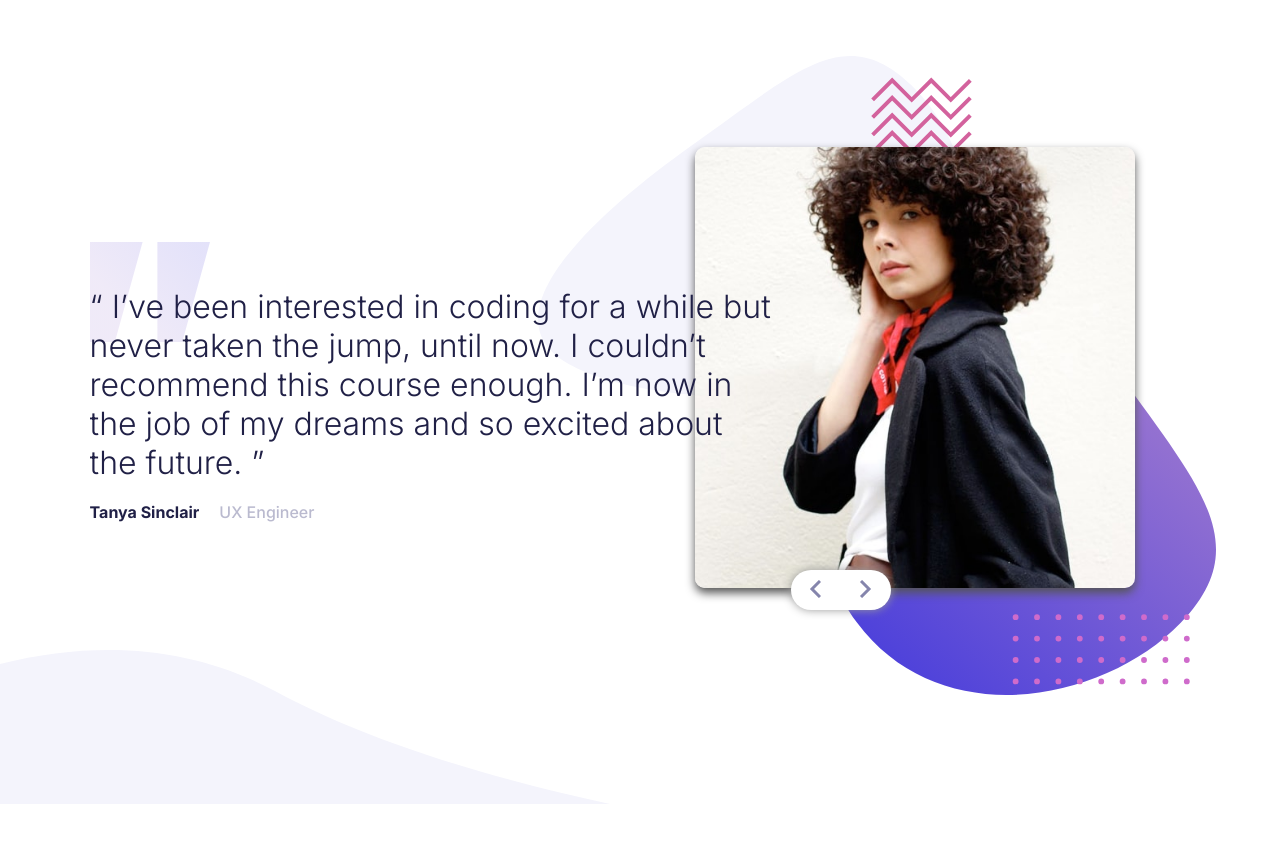
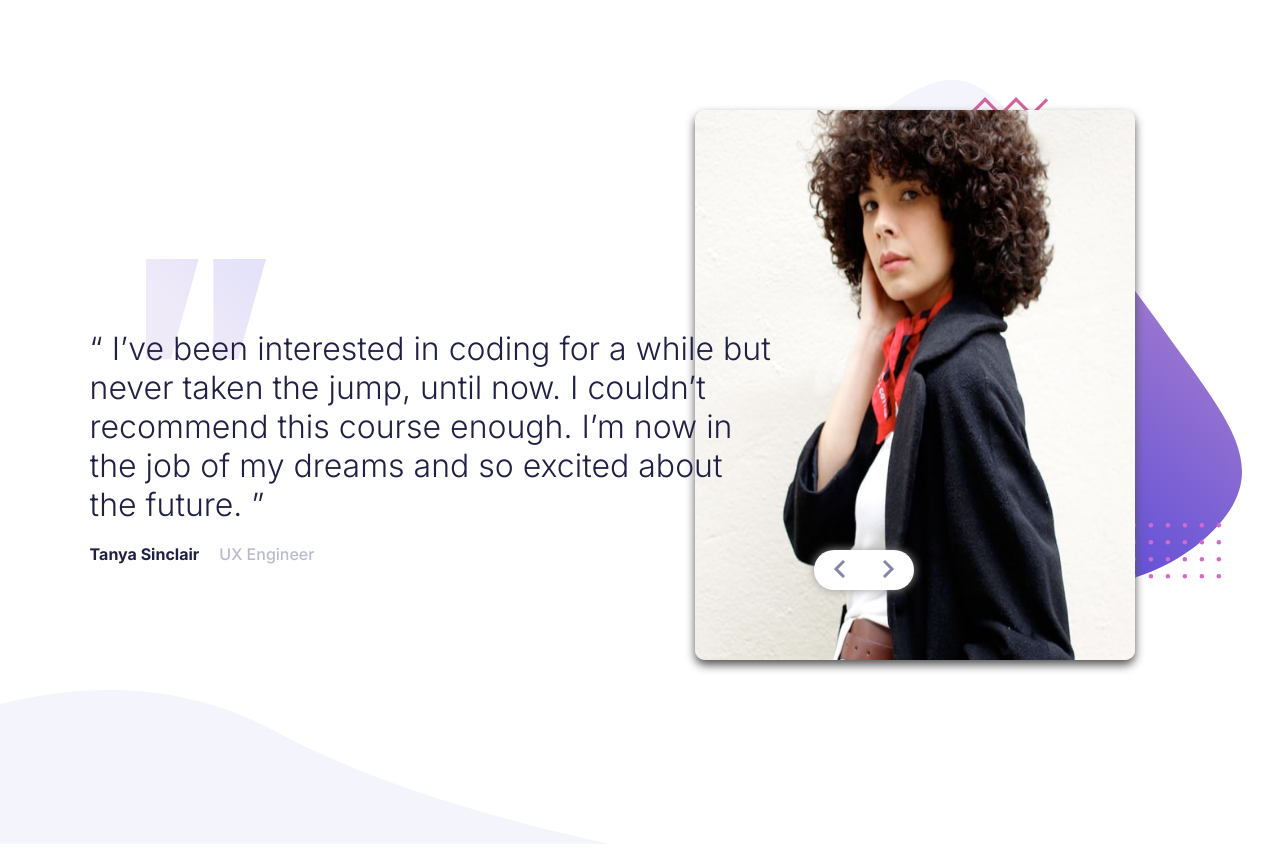
Before and after one commit to Nazeer2020/coding-bootcamp-testimonials-slider-master-solution, a plain HTML site: page index.html in a window 1280 px wide. Before the commit the page ends 808 px from the top, so only its background shows below. Drawn offline with Linux system fonts and the light colour scheme.

Commit message:
Update style.css

```diff
--- a/style.css
+++ b/style.css
@@ -20,8 +20,8 @@ img {
 
 .silder {
   position: relative;
-  height: 90vh;
-  margin: 7% 7% 0 7%;
+  height: 75vh;
+  margin: 20% 7% 0 7%;
   text-align: center;
   overflow: hidden;
 }
@@ -33,7 +33,7 @@ img {
 }
 
 .slide_img {
-  width: 350px;
+  width: 80%;
   height: 350px;
   border-radius: 10px;
   box-shadow: 0 5px 10px #555;
@@ -44,13 +44,13 @@ img {
   background-image: url("./images/pattern-quotes.svg");
   background-repeat: no-repeat;
   background-position: center top;
-  margin: 25px 0 0 0;
-  padding: 25px 0 0 0;
+  margin: 50px 0 0 0;
+  padding: 50px 0 0 0;
 }
 
 .slide_para-1 {
   margin: 20px 0;
-  font-size: 18px;
+  font-size: 24px;
   color: hsl(240, 38%, 20%);
   font-weight: 300;
 }
@@ -66,7 +66,7 @@ img {
 
 .shape--1 {
   position: absolute;
-  top: 3%;
+  top: 7%;
   z-index: -9;
   left: 5%;
   right: 5%;
@@ -83,9 +83,9 @@ img {
   justify-content: space-around;
   text-align: center;
   margin: 0 auto;
-  top: 50%;
-  left: 50%;
-  transform: translate(-50%, -50%);
+  top: 350px;
+  left: 0;
+  right: 0;
   box-shadow: 0 0 10px #999;
 }
 
@@ -99,13 +99,14 @@ button {
 
 @media (min-width: 700px) {
   .silder {
-    height: 70vh;
+    margin: 7% 7% 0 7%;
   }
   .slide {
     display: grid;
     grid-template-columns: 1fr 1fr;
     align-items: center;
     grid-column-gap: -200px;
+    height: 40vh;
   }
 
   .slider_image {
@@ -119,20 +120,28 @@ button {
     text-align: left;
     z-index: 9999;
     width: 125%;
-    background-position: left top;
+    background-position: 10% top;
+  }
+
+  .btn--container {
+    top: 550px;
+    left: 35%;
   }
 
   .slide_img {
     width: 80%;
-    height: 80%;
+    height: 550px;
   }
   .slide_para-1 {
     font-size: 32px;
   }
 
   .shape--1 {
-    top: 7%;
-    left: 42%;
+    top: 10%;
+    left: 55%;
+    right: 3%;
+    bottom: 0;
+    height: 600px;
   }
 
   .silder_text_sub {
@@ -143,35 +152,3 @@ button {
     margin-right: 20px;
   }
 }
-
-@media (min-width: 700px) {
-  .btn--container {
-    top: 60%;
-    left: 67%;
-    transform: translate(-67%, -60%);
-  }
-}
-
-@media (min-width: 900px) {
-  .btn--container {
-    top: 65%;
-    left: 67%;
-    transform: translate(-67%, -65%);
-  }
-}
-
-@media (min-width: 1200px) {
-  .btn--container {
-    top: 75%;
-    left: 67%;
-    transform: translate(-67%, -75%);
-  }
-}
-
-@media (min-width: 1450px) {
-  .btn--container {
-    top: 85%;
-    left: 67%;
-    transform: translate(-67%, -85%);
-  }
-}
```
